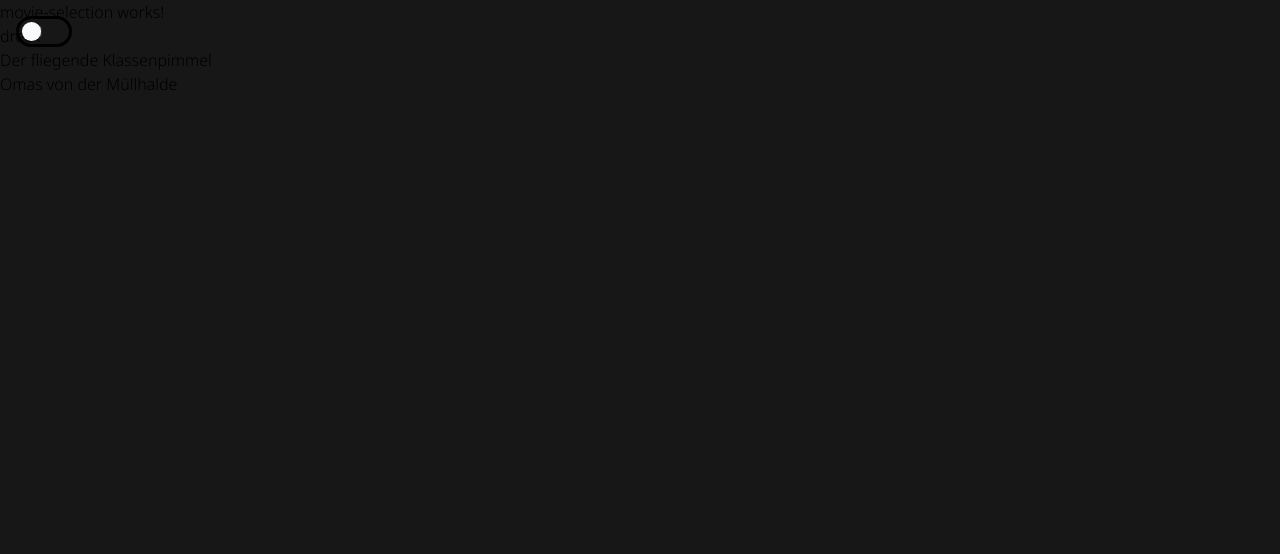
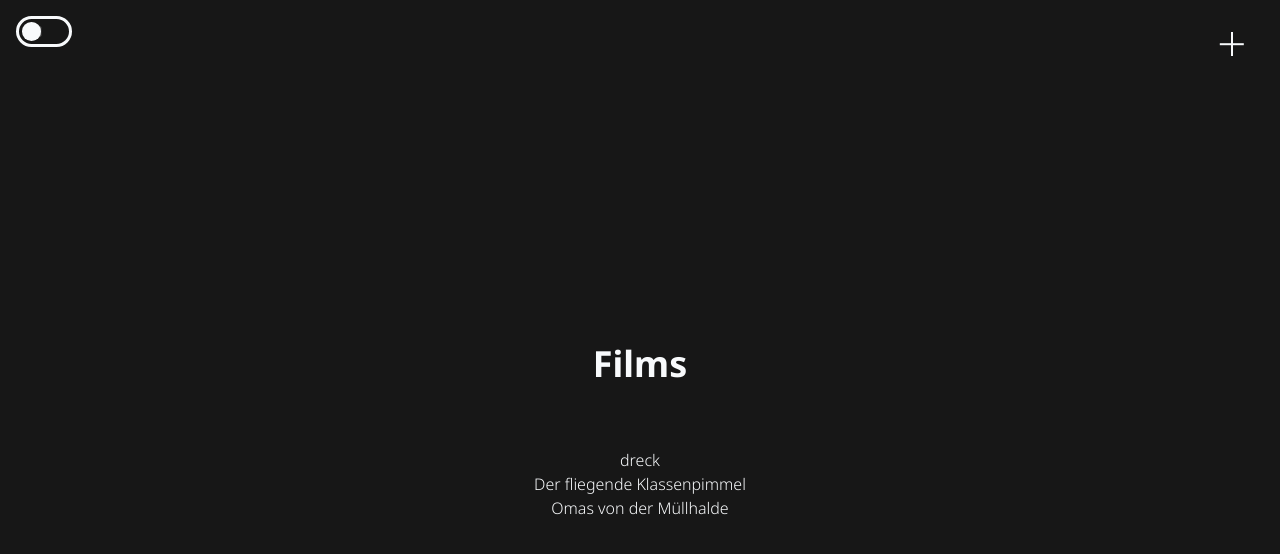
Before and after one commit to hemmoleg/ContainedLight, an Angular app: page /#/movies in a window 1280 px wide. Shown: the top 554 px of the page. Built offline with nearby package versions, Linux system fonts and the light colour scheme.

Commit message:
bugged transition in movie selection

```diff
--- a/src/app/app.component.html
+++ b/src/app/app.component.html
@@ -19,7 +19,10 @@
 
   <i class="fa fa-lightbulb-o" style="font-size:48px;color:red"></i> -->
 
-  <input class="l" type="checkbox" [checked]="lightsOn" (change)="switchLight()">
+  <input class="l border-neutral-900 dark:border-slate-50" type="checkbox" [checked]="lightsOn" (change)="switchLight()">
 </div>
 
+<div class="cross before:bg-neutral-900 dark:before:bg-slate-50
+after:bg-neutral-900 dark:after:bg-slate-50"></div>
+
 <router-outlet></router-outlet>
--- a/src/app/app.component.less
+++ b/src/app/app.component.less
@@ -1,3 +1,23 @@
+//cross
+.cross {
+  position: absolute;
+  right: 32px;
+  top: 32px;
+  width: 32px;
+  height: 32px;
+}
+.cross:before, .cross:after {
+  position: absolute;
+  left: 15px;
+  content: ' ';
+  height: 1.5rem;
+  width: 0.1rem;
+  //background-color: #333;
+}
+.cross:after {
+  transform: rotate(90deg);
+}
+
 //toggle 2
 .toggle-container{
   display: flex;
@@ -12,8 +32,10 @@
 	margin-bottom: 1.5em;
 
 	font-size: 1.3em;
-	border: 0.15em solid black;
-	border-radius: 0.75em;
+	//border: 0.15em solid black;
+	border-width: 0.15em;
+  border-style: solid;
+  border-radius: 0.75em;
 
 	color: #fdea7b;
 	display: inline-flex;
--- a/src/app/movie-selection/movie-selection.component.html
+++ b/src/app/movie-selection/movie-selection.component.html
@@ -1,4 +1,7 @@
-<p>movie-selection works!</p>
-<h3 *ngFor="let movie of movies">
-  <a [routerLink]="['/movies', movie.id]">{{movie.title}}</a>
-</h3>
+<div class="h-[40vh]"></div>
+<div class="p-6 flex flex-col justify-center">
+  <span class="text-neutral-900 dark:text-slate-50 text-4xl font-bold text-center pb-16">Films</span>
+  <span class="text-neutral-900 dark:text-slate-50 text-l text-center" *ngFor="let movie of movies">
+    <a [routerLink]="['/movies', movie.id]">{{movie.title}}</a>
+  </span>
+</div>
--- a/src/styles.less
+++ b/src/styles.less
@@ -6,6 +6,9 @@
 *{
   font-family: 'Noto Sans';
 
-  transition: background-color 0.5s, color 0.5s;
+  transition: background-color 5s, color 5s;
   transition-timing-function: ease-in-out;
+
+  //transition: color 5s;
+
 }
```
